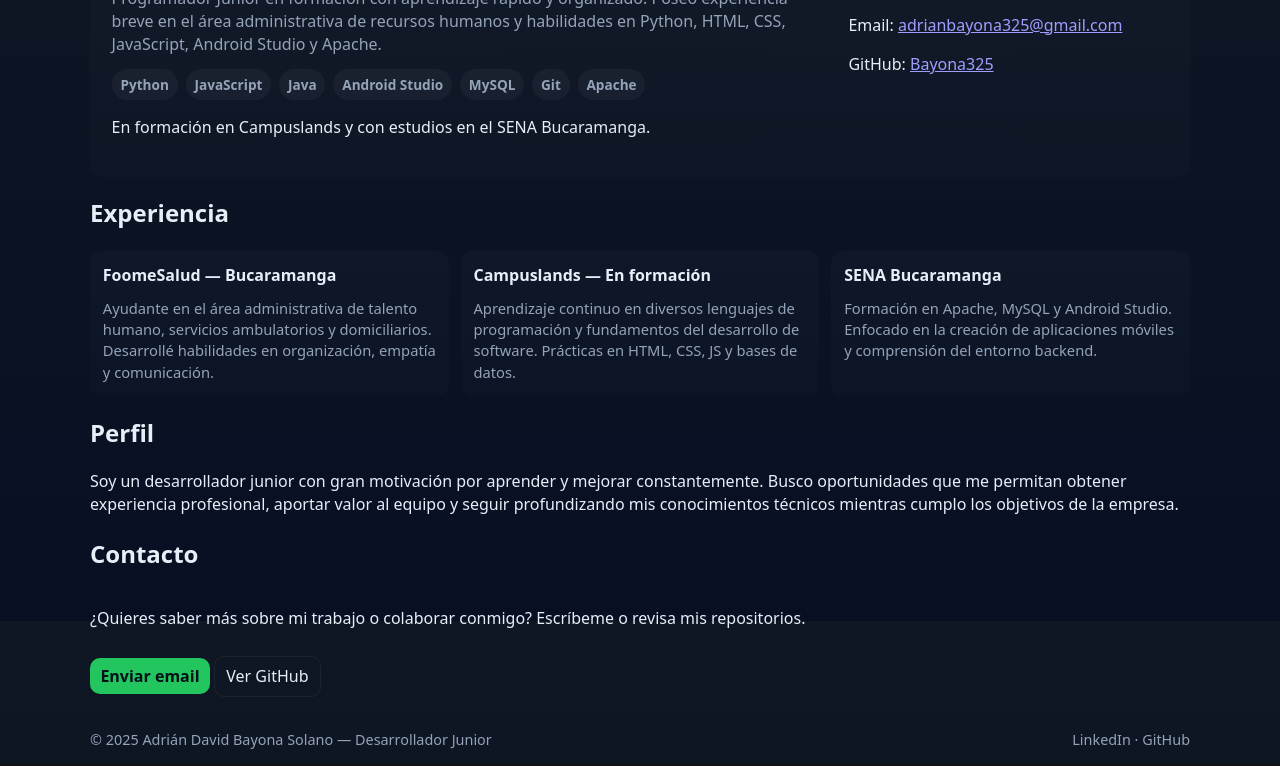
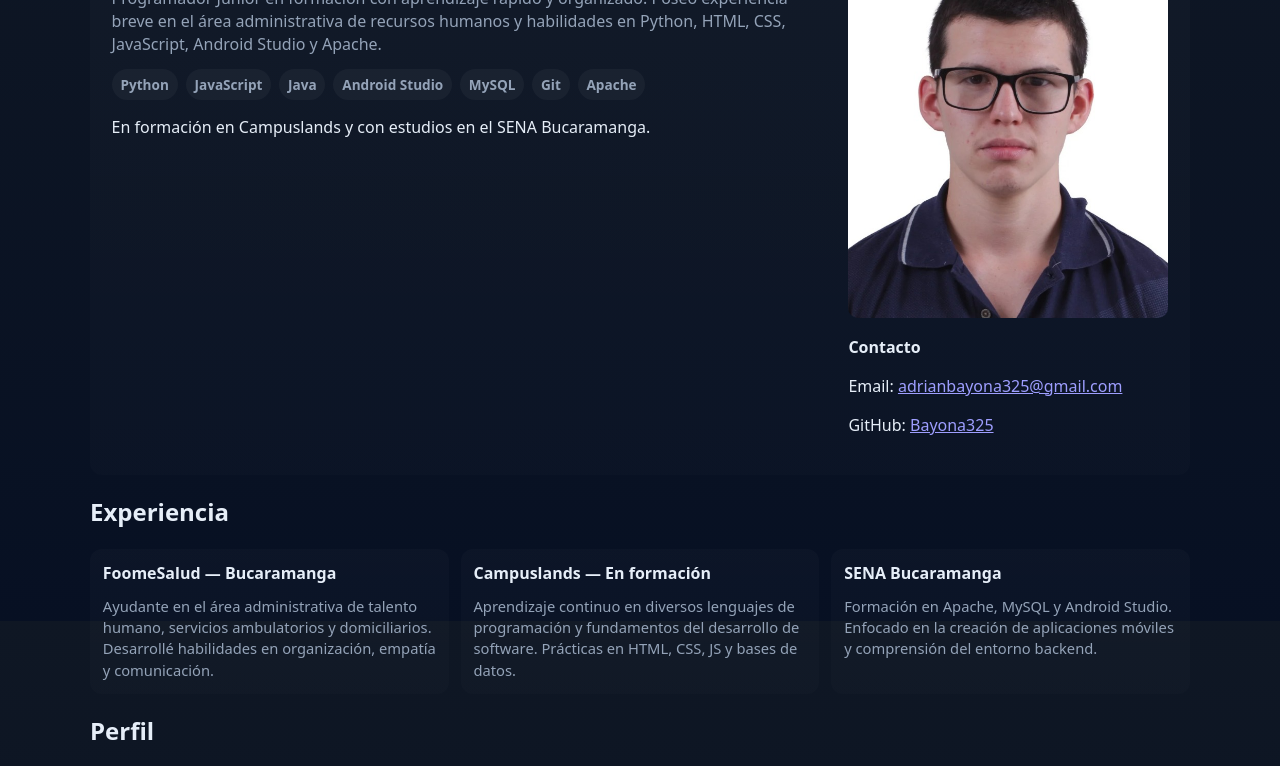
Before and after one commit to Bayona325/Portafolio, a plain HTML site: page index.html in a window 1280 px wide. Shown: the part 179-945 px from the top of the page. Drawn offline with Linux system fonts and the light colour scheme; the site is published under a folder, as on GitHub Pages, so addresses that start at the root find nothing.

Commit message:
feat: :zap: index

```diff
--- a/index.html
+++ b/index.html
@@ -7,7 +7,6 @@
   <link rel="stylesheet" href="css/Portafolio.css"/>
   <title>Adrián David Bayona Solano — Portafolio</title>
 </head>
-
 <body>
   <div class="container" id="top">
     <header>
@@ -47,7 +46,7 @@
           </div>
           <aside>
             <picture>
-              <img loading="lazy" src="/assets/IMG_325.jpeg" alt="Foto de Adrián David Bayona Solano" style="width:100%;border-radius:10px;">
+              <img loading="lazy" src="assets/IMG_325.jpeg" alt="Foto de Adrián David Bayona Solano" style="width:100%;border-radius:10px;">
             </picture>
             <div style="margin-top:.7rem">
               <strong>Contacto</strong>
@@ -100,6 +99,5 @@
       </div>
     </footer>
   </div>
-
 </body>
 </html>
```
